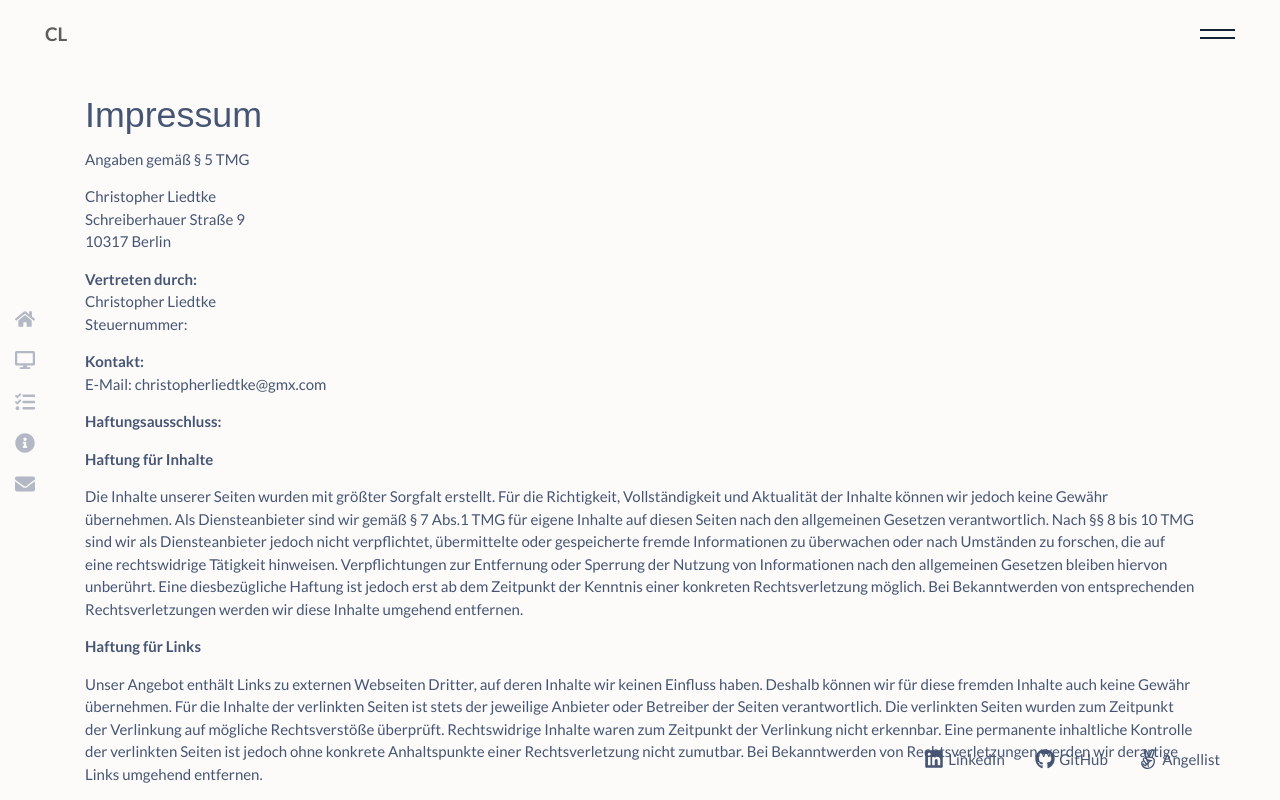
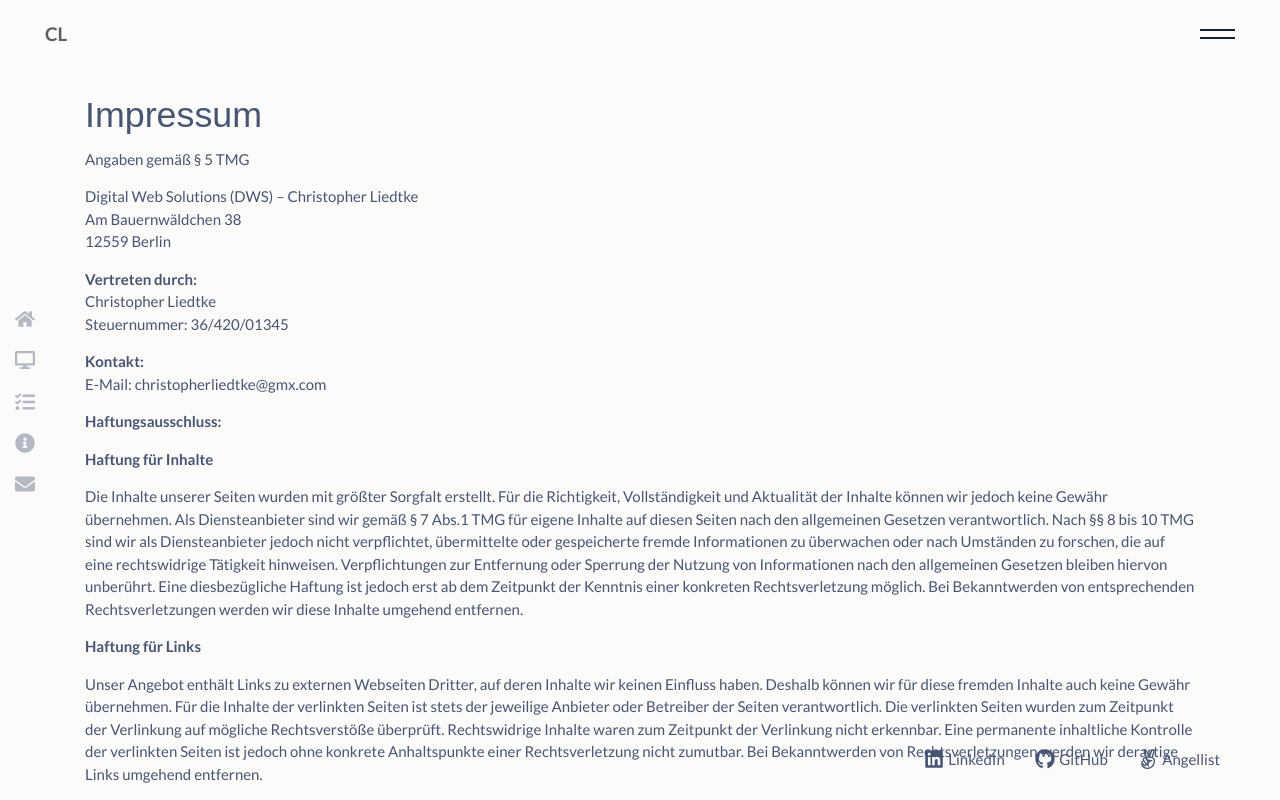
Before and after one commit to christopherliedtke/cl_portfolio_react, a React (Create React App) app: page /impressum in a window 1280 px wide. Shown: the top 800 px of the page. Built offline with nearby package versions, Linux system fonts and the light colour scheme; a web font is replaced by a local one.

Commit message:
Update impressum and privacy policy

```diff
--- a/src/components/Impressum.js
+++ b/src/components/Impressum.js
@@ -13,14 +13,15 @@ function Impressum({ t }) {
         <h1>Impressum</h1>
         <p>Angaben gemäß § 5 TMG</p>
         <p>
-                    Christopher Liedtke <br />
-                    Schreiberhauer Straße 9 <br />
-                    10317 Berlin
+          Digital Web Solutions (DWS) – Christopher Liedtke
+          <br />
+          Am Bauernwäldchen 38 <br />
+          12559 Berlin
         </p>
         <p>
           <strong>Vertreten durch:&nbsp;</strong> <br />
           Christopher Liedtke <br />
-                    Steuernummer:
+          Steuernummer: 36/420/01345
         </p>
         <p>
           <strong>Kontakt:</strong> <br />
@@ -33,15 +34,15 @@ function Impressum({ t }) {
           <strong>Haftung für Inhalte</strong>
         </p>
         <p>
-                    Die Inhalte unserer Seiten wurden mit größter Sorgfalt erstellt. Für die Richtigkeit, Vollständigkeit und Aktualität der Inhalte können wir jedoch keine Gewähr übernehmen. Als Diensteanbieter sind wir gemäß § 7 Abs.1 TMG für eigene Inhalte auf diesen Seiten nach den allgemeinen Gesetzen verantwortlich. Nach §§ 8 bis 10 TMG sind wir als Diensteanbieter jedoch nicht verpflichtet, übermittelte oder gespeicherte fremde Informationen zu überwachen oder nach Umständen zu forschen,
-                    die auf eine rechtswidrige Tätigkeit hinweisen. Verpflichtungen zur Entfernung oder Sperrung der Nutzung von Informationen nach den allgemeinen Gesetzen bleiben hiervon unberührt. Eine diesbezügliche Haftung ist jedoch erst ab dem Zeitpunkt der Kenntnis einer konkreten Rechtsverletzung möglich. Bei Bekanntwerden von entsprechenden Rechtsverletzungen werden wir diese Inhalte umgehend entfernen.
+          Die Inhalte unserer Seiten wurden mit größter Sorgfalt erstellt. Für die Richtigkeit, Vollständigkeit und Aktualität der Inhalte können wir jedoch keine Gewähr übernehmen. Als Diensteanbieter sind wir gemäß § 7 Abs.1 TMG für eigene Inhalte auf diesen Seiten nach den allgemeinen Gesetzen verantwortlich. Nach §§ 8 bis 10 TMG sind wir als Diensteanbieter jedoch nicht verpflichtet, übermittelte oder gespeicherte fremde Informationen zu überwachen oder nach Umständen zu forschen, die auf
+          eine rechtswidrige Tätigkeit hinweisen. Verpflichtungen zur Entfernung oder Sperrung der Nutzung von Informationen nach den allgemeinen Gesetzen bleiben hiervon unberührt. Eine diesbezügliche Haftung ist jedoch erst ab dem Zeitpunkt der Kenntnis einer konkreten Rechtsverletzung möglich. Bei Bekanntwerden von entsprechenden Rechtsverletzungen werden wir diese Inhalte umgehend entfernen.
         </p>
         <p>
           <strong>Haftung für Links</strong>
         </p>
         <p>
-                    Unser Angebot enthält Links zu externen Webseiten Dritter, auf deren Inhalte wir keinen Einfluss haben. Deshalb können wir für diese fremden Inhalte auch keine Gewähr übernehmen. Für die Inhalte der verlinkten Seiten ist stets der jeweilige Anbieter oder Betreiber der Seiten verantwortlich. Die verlinkten Seiten wurden zum Zeitpunkt der Verlinkung auf mögliche Rechtsverstöße überprüft. Rechtswidrige Inhalte waren zum Zeitpunkt der Verlinkung nicht erkennbar. Eine permanente
-                    inhaltliche Kontrolle der verlinkten Seiten ist jedoch ohne konkrete Anhaltspunkte einer Rechtsverletzung nicht zumutbar. Bei Bekanntwerden von Rechtsverletzungen werden wir derartige Links umgehend entfernen.
+          Unser Angebot enthält Links zu externen Webseiten Dritter, auf deren Inhalte wir keinen Einfluss haben. Deshalb können wir für diese fremden Inhalte auch keine Gewähr übernehmen. Für die Inhalte der verlinkten Seiten ist stets der jeweilige Anbieter oder Betreiber der Seiten verantwortlich. Die verlinkten Seiten wurden zum Zeitpunkt der Verlinkung auf mögliche Rechtsverstöße überprüft. Rechtswidrige Inhalte waren zum Zeitpunkt der Verlinkung nicht erkennbar. Eine permanente inhaltliche
+          Kontrolle der verlinkten Seiten ist jedoch ohne konkrete Anhaltspunkte einer Rechtsverletzung nicht zumutbar. Bei Bekanntwerden von Rechtsverletzungen werden wir derartige Links umgehend entfernen.
         </p>
         <p>
           <strong>Urheberrecht</strong>
--- a/src/components/PrivacyPolicy.js
+++ b/src/components/PrivacyPolicy.js
@@ -13,8 +13,8 @@ function PrivacyPolicy({ t }) {
         <h1>Datenschutzerklärung</h1>
         <p>Personenbezogene Daten (nachfolgend zumeist nur „Daten“ genannt) werden von uns nur im Rahmen der Erforderlichkeit sowie zum Zwecke der Bereitstellung eines funktionsfähigen und nutzerfreundlichen Internetauftritts, inklusive seiner Inhalte und der dort angebotenen Leistungen, verarbeitet.</p>
         <p>
-                    Gemäß Art. 4 Ziffer 1. der Verordnung (EU) 2016/679, also der Datenschutz-Grundverordnung (nachfolgend nur „DSGVO“ genannt), gilt als „Verarbeitung“ jeder mit oder ohne Hilfe automatisierter Verfahren ausgeführter Vorgang oder jede solche Vorgangsreihe im Zusammenhang mit personenbezogenen Daten, wie das Erheben, das Erfassen, die Organisation, das Ordnen, die Speicherung, die Anpassung oder Veränderung, das Auslesen, das Abfragen, die Verwendung, die Offenlegung durch
-                    Übermittlung, Verbreitung oder eine andere Form der Bereitstellung, den Abgleich oder die Verknüpfung, die Einschränkung, das Löschen oder die Vernichtung.
+          Gemäß Art. 4 Ziffer 1. der Verordnung (EU) 2016/679, also der Datenschutz-Grundverordnung (nachfolgend nur „DSGVO“ genannt), gilt als „Verarbeitung“ jeder mit oder ohne Hilfe automatisierter Verfahren ausgeführter Vorgang oder jede solche Vorgangsreihe im Zusammenhang mit personenbezogenen Daten, wie das Erheben, das Erfassen, die Organisation, das Ordnen, die Speicherung, die Anpassung oder Veränderung, das Auslesen, das Abfragen, die Verwendung, die Offenlegung durch Übermittlung,
+          Verbreitung oder eine andere Form der Bereitstellung, den Abgleich oder die Verknüpfung, die Einschränkung, das Löschen oder die Vernichtung.
         </p>
         <p>
           Mit der nachfolgenden Datenschutzerklärung informieren wir Sie insbesondere über Art, Umfang, Zweck, Dauer und Rechtsgrundlage der Verarbeitung personenbezogener Daten, soweit wir entweder allein oder gemeinsam mit anderen über die Zwecke und Mittel der Verarbeitung entscheiden. Zudem informieren wir Sie nachfolgend über die von uns zu Optimierungszwecken sowie zur Steigerung der Nutzungsqualität eingesetzten Fremdkomponenten, soweit hierdurch Dritte Daten in wiederum eigener
@@ -29,9 +29,10 @@ function PrivacyPolicy({ t }) {
         <h3>I. Informationen über uns als Verantwortliche</h3>
         <p>Verantwortlicher Anbieter dieses Internetauftritts im datenschutzrechtlichen Sinne ist:</p>
         <p>
-                    Christopher Liedtke <br />
-                    Schreiberhauer Straße 9 <br />
-                    10317 Berlin
+          Digital Web Solutions (DWS) – Christopher Liedtke
+          <br />
+          Am Bauernwäldchen 38 <br />
+          12559 Berlin
         </p>
         <p>
           <strong>E-Mail:</strong> christopherliedtke@gmx.com
@@ -46,8 +47,8 @@ function PrivacyPolicy({ t }) {
           <li>auf Beschwerde gegenüber der Aufsichtsbehörde, sofern sie der Ansicht sind, dass die sie betreffenden Daten durch den Anbieter unter Verstoß gegen datenschutzrechtliche Bestimmungen verarbeitet werden (vgl. auch Art. 77 DSGVO).</li>
         </ul>
         <p>
-                    Darüber hinaus ist der Anbieter dazu verpflichtet, alle Empfänger, denen gegenüber Daten durch den Anbieter offengelegt worden sind, über jedwede Berichtigung oder Löschung von Daten oder die Einschränkung der Verarbeitung, die aufgrund der Artikel 16, 17 Abs. 1, 18 DSGVO erfolgt, zu unterrichten. Diese Verpflichtung besteht jedoch nicht, soweit diese Mitteilung unmöglich oder mit einem unverhältnismäßigen Aufwand verbunden ist. Unbeschadet dessen hat der Nutzer ein Recht auf
-                    Auskunft über diese Empfänger.
+          Darüber hinaus ist der Anbieter dazu verpflichtet, alle Empfänger, denen gegenüber Daten durch den Anbieter offengelegt worden sind, über jedwede Berichtigung oder Löschung von Daten oder die Einschränkung der Verarbeitung, die aufgrund der Artikel 16, 17 Abs. 1, 18 DSGVO erfolgt, zu unterrichten. Diese Verpflichtung besteht jedoch nicht, soweit diese Mitteilung unmöglich oder mit einem unverhältnismäßigen Aufwand verbunden ist. Unbeschadet dessen hat der Nutzer ein Recht auf Auskunft
+          über diese Empfänger.
         </p>
         <p>
           <strong>Ebenfalls haben die Nutzer und Betroffenen nach Art. 21 DSGVO das Recht auf Widerspruch gegen die künftige Verarbeitung der sie betreffenden Daten, sofern die Daten durch den Anbieter nach Maßgabe von Art. 6 Abs. 1 lit. f) DSGVO verarbeitet werden. Insbesondere ist ein Widerspruch gegen die Datenverarbeitung zum Zwecke der Direktwerbung statthaft.</strong>
@@ -102,8 +103,8 @@ function PrivacyPolicy({ t }) {
           </a>
         </p>
         <p>
-                    ein sog. Deaktivierungs-Add-on nebst weiteren Informationen hierzu an. Dieses Add-on lässt sich mit den gängigen Internet-Browsern installieren und bietet Ihnen weitergehende Kontrollmöglichkeit über die Daten, die Google bei Aufruf unseres Internetauftritts erfasst. Dabei teilt das Add-on dem JavaScript (ga.js) von Google Analytics mit, dass Informationen zum Besuch unseres Internetauftritts nicht an Google Analytics übermittelt werden sollen. Dies verhindert aber nicht,
-                    dass Informationen an uns oder an andere Webanalysedienste übermittelt werden. Ob und welche weiteren Webanalysedienste von uns eingesetzt werden, erfahren Sie natürlich ebenfalls in dieser Datenschutzerklärung.
+          ein sog. Deaktivierungs-Add-on nebst weiteren Informationen hierzu an. Dieses Add-on lässt sich mit den gängigen Internet-Browsern installieren und bietet Ihnen weitergehende Kontrollmöglichkeit über die Daten, die Google bei Aufruf unseres Internetauftritts erfasst. Dabei teilt das Add-on dem JavaScript (ga.js) von Google Analytics mit, dass Informationen zum Besuch unseres Internetauftritts nicht an Google Analytics übermittelt werden sollen. Dies verhindert aber nicht, dass
+          Informationen an uns oder an andere Webanalysedienste übermittelt werden. Ob und welche weiteren Webanalysedienste von uns eingesetzt werden, erfahren Sie natürlich ebenfalls in dieser Datenschutzerklärung.
         </p>
         <h4>Google-Maps</h4>
         <p>In unserem Internetauftritt setzen wir Google Maps zur Darstellung unseres Standorts sowie zur Erstellung einer Anfahrtsbeschreibung ein. Es handelt sich hierbei um einen Dienst der Google LLC, 1600 Amphitheatre Parkway, Mountain View, CA 94043 USA, nachfolgend nur „Google“ genannt.</p>
@@ -198,8 +199,7 @@ function PrivacyPolicy({ t }) {
         </p>
         <p>garantiert Google und damit auch das Tochterunternehmen YouTube, dass die Datenschutzvorgaben der EU auch bei der Verarbeitung von Daten in den USA eingehalten werden.</p>
         <p>
-                    Wir nutzen YouTube im Zusammenhang mit der Funktion „Erweiterter Datenschutzmodus“, um Ihnen Videos anzeigen zu können. Rechtsgrundlage ist Art. 6 Abs. 1 lit. f) DSGVO. Unser berechtigtes Interesse liegt in der Qualitätsverbesserung unseres Internetauftritts. Die Funktion „Erweiterter Datenschutzmodus“ bewirkt laut Angaben von YouTube, dass die nachfolgend noch näher bezeichneten Daten nur dann an den Server von YouTube übermittelt werden, wenn Sie ein Video auch tatsächlich
-                    starten.
+          Wir nutzen YouTube im Zusammenhang mit der Funktion „Erweiterter Datenschutzmodus“, um Ihnen Videos anzeigen zu können. Rechtsgrundlage ist Art. 6 Abs. 1 lit. f) DSGVO. Unser berechtigtes Interesse liegt in der Qualitätsverbesserung unseres Internetauftritts. Die Funktion „Erweiterter Datenschutzmodus“ bewirkt laut Angaben von YouTube, dass die nachfolgend noch näher bezeichneten Daten nur dann an den Server von YouTube übermittelt werden, wenn Sie ein Video auch tatsächlich starten.
         </p>
         <p>Ohne diesen „Erweiterten Datenschutz“ wird eine Verbindung zum Server von YouTube in den USA hergestellt, sobald Sie eine unserer Internetseiten, auf der ein YouTube-Video eingebettet ist, aufrufen.</p>
         <p>Diese Verbindung ist erforderlich, um das jeweilige Video auf unserer Internetseite über Ihren Internet-Browser darstellen zu können. Im Zuge dessen wird YouTube zumindest Ihre IP-Adresse, das Datum nebst Uhrzeit sowie die von Ihnen besuchte Internetseite erfassen und verarbeiten. Zudem wird eine Verbindung zu dem Werbenetzwerk „DoubleClick“ von Google hergestellt.</p>
```
Lines whose indentation alone changed are shown as unchanged.
